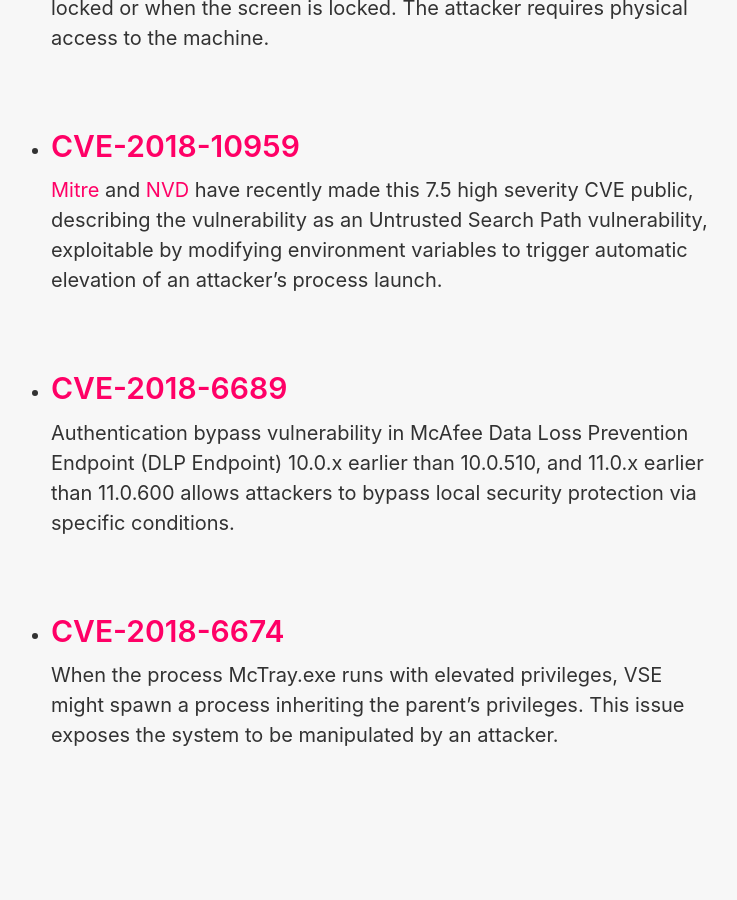
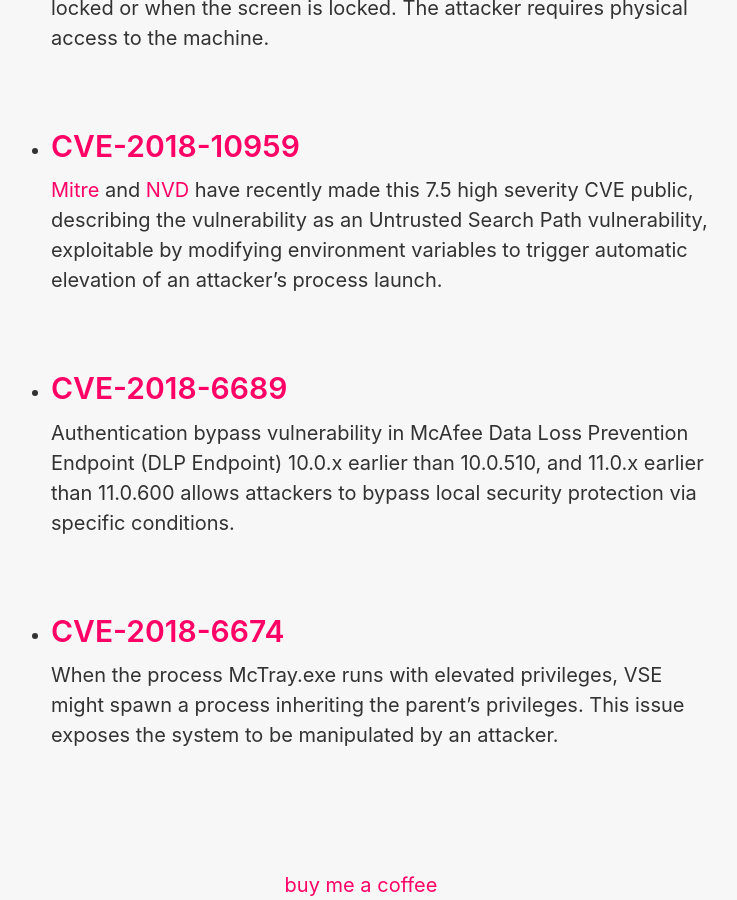
Before and after one commit to HackAndPwn/HackAndPwn.github.io, a Jekyll site: the page built from index.html, in a window 1280 px wide and 900 px high, scrolled down 2681 px. Shown: the whole window, without its empty margins (279-1016 px from the left). Built offline with Jekyll 4.4.1, drawn with Linux system fonts in a browser that asks for light colours; the list of posts is cut into pages by our own code; before the commit the page ends 3521 px from its top, so only the background shows below that.

Commit message:
buy me a coffee

```diff
--- a/_layouts/default.html
+++ b/_layouts/default.html
@@ -49,5 +49,8 @@
        ga('send', 'pageview');
      </script>
     {% endif %}
+	<br />
+	<center><a font-size=8px href="https://www.buymeacoffee.com/HackAndPwn">buy me a coffee</a></center>
+
   </body>
 </html>
```
